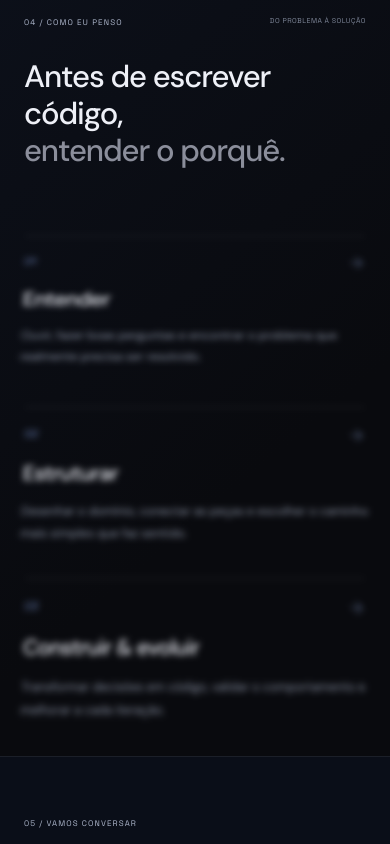
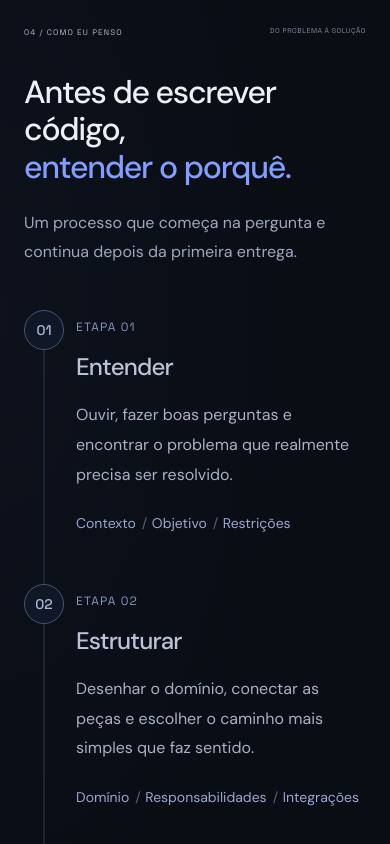
Before and after one commit to Matheus2306/Portfolio, a React (Vite) app: page / in a window 390 px wide. Shown: the part 6260-7104 px from the top of the page. Built offline with nearby package versions, Linux system fonts and the light colour scheme.

Commit message:
feat: scroll-linked process timeline

```diff
--- a/src/components/sections/Process.jsx
+++ b/src/components/sections/Process.jsx
@@ -1,47 +1,129 @@
-import { ArrowRight } from "lucide-react";
+import { useRef } from "react";
+import { motion, useReducedMotion, useScroll, useTransform } from "motion/react";
 import Reveal from "../ui/Reveal";
+import "../../styles/process-story.css";
+
+const steps = [
+  {
+    id: "entender",
+    number: "01",
+    title: "Entender",
+    text: "Ouvir, fazer boas perguntas e encontrar o problema que realmente precisa ser resolvido.",
+    focus: ["Contexto", "Objetivo", "Restrições"],
+  },
+  {
+    id: "estruturar",
+    number: "02",
+    title: "Estruturar",
+    text: "Desenhar o domínio, conectar as peças e escolher o caminho mais simples que faz sentido.",
+    focus: ["Domínio", "Responsabilidades", "Integrações"],
+  },
+  {
+    id: "construir",
+    number: "03",
+    title: "Construir & evoluir",
+    text: "Transformar decisões em código, validar o comportamento e melhorar a cada iteração.",
+    focus: ["Código", "Testes", "Feedback"],
+  },
+];
+
+function ProcessStep({ step, last, reduced }) {
+  const segmentRef = useRef(null);
+  // The segment starts at this marker and ends at the next one. Its height
+  // follows the item's real content, including wrapping and font changes.
+  const { scrollYProgress } = useScroll({
+    target: segmentRef,
+    offset: ["start 0.6", "end 0.6"],
+  });
+  const markerBackground = useTransform(scrollYProgress, [0, 0.08], ["#101827", "#294ba1"]);
+  const markerBorder = useTransform(scrollYProgress, [0, 0.08], ["#465575", "#82a1ff"]);
+  const markerColor = useTransform(scrollYProgress, [0, 0.08], ["#aab8d3", "#ffffff"]);
+  const headingColor = useTransform(scrollYProgress, [0, 0.12], ["#bac5db", "#f0f4ff"]);
+
+  return (
+    <li
+      id={`processo-${step.id}`}
+      className={`process-story-step${last ? " is-last" : ""}`}
+      aria-labelledby={`processo-${step.id}-title`}
+    >
+      <div className="process-story-segment" ref={segmentRef} aria-hidden="true">
+        <motion.span
+          className="process-story-line-fill"
+          style={{ scaleY: reduced ? 1 : scrollYProgress }}
+        />
+      </div>
+
+      <motion.span
+        className="process-story-marker"
+        aria-hidden="true"
+        style={{
+          backgroundColor: reduced ? "#294ba1" : markerBackground,
+          borderColor: reduced ? "#82a1ff" : markerBorder,
+          color: reduced ? "#ffffff" : markerColor,
+        }}
+      >
+        {step.number}
+      </motion.span>
+
+      <div className="process-story-content">
+        <span className="process-story-eyebrow">ETAPA {step.number}</span>
+        <motion.h3
+          id={`processo-${step.id}-title`}
+          style={{ color: reduced ? "#f0f4ff" : headingColor }}
+        >
+          {step.title}
+        </motion.h3>
+        <p>{step.text}</p>
+        <ul className="process-story-focus" aria-label="Foco desta etapa">
+          {step.focus.map((item) => <li key={item}>{item}</li>)}
+        </ul>
+      </div>
+    </li>
+  );
+}
 
 export default function Process() {
+  const reduced = useReducedMotion();
+
   return (
-    <section className="process-section section-shell">
-      <Reveal>
+    <section
+      id="processo"
+      className="process-section process-story section-shell"
+      aria-labelledby="process-heading"
+    >
       <div className="section-kicker">
         <span>04 / COMO EU PENSO</span>
         <span>DO PROBLEMA À SOLUÇÃO</span>
       </div>
-        <h2>
+
+      <div className="process-story-layout">
+        <div className="process-story-intro">
+          <Reveal>
+            <h2 id="process-heading">
               Antes de escrever código,
               <br />
-          <span className="muted">entender o porquê.</span>
+              <span className="process-story-heading-accent">entender o porquê.</span>
             </h2>
+            <p>
+              Um processo que começa na pergunta e continua depois da primeira entrega.
+            </p>
           </Reveal>
-      <div className="process-grid">
-        {[
-          {
-            n: "01",
-            title: "Entender",
-            text: "Ouvir, fazer boas perguntas e encontrar o problema que realmente precisa ser resolvido.",
-          },
-          {
-            n: "02",
-            title: "Estruturar",
-            text: "Desenhar o domínio, conectar as peças e escolher o caminho mais simples que faz sentido.",
-          },
-          {
-            n: "03",
-            title: "Construir & evoluir",
-            text: "Transformar decisões em código, validar o comportamento e melhorar a cada iteração.",
-          },
-        ].map((item, i) => (
-          <Reveal className="process-step" key={item.n} delay={i * 0.12}>
-            <span>
-              {item.n}
-              <ArrowRight size={18} />
-            </span>
-            <h3>{item.title}</h3>
-            <p>{item.text}</p>
-          </Reveal>
+          <div className="process-story-signature" aria-hidden="true">
+            <span />
+            <span>CLAREZA EM CADA ETAPA</span>
+          </div>
+        </div>
+
+        <ol className="process-story-steps" aria-label="Etapas do meu processo de desenvolvimento">
+          {steps.map((step, index) => (
+            <ProcessStep
+              key={step.id}
+              step={step}
+              last={index === steps.length - 1}
+              reduced={reduced}
+            />
           ))}
+        </ol>
       </div>
     </section>
   );
--- a/src/styles.css
+++ b/src/styles.css
@@ -881,40 +881,6 @@ img {
   letter-spacing: -1.7px;
   margin-top: 38px;
 }
-.process-grid {
-  display: grid;
-  grid-template-columns: repeat(3, 1fr);
-  gap: 55px;
-  margin-top: 60px;
-  perspective: 1000px;
-}
-.process-step {
-  border-top: 1px solid #ffffff1b;
-  padding-top: 20px;
-}
-.process-step > span {
-  display: flex;
-  justify-content: space-between;
-  color: #6c84bc;
-  font:
-    11px "Space Grotesk",
-    monospace;
-}
-.process-step > span svg {
-  color: #45516b;
-}
-.process-step h3 {
-  font-size: 20px;
-  letter-spacing: -0.5px;
-  margin-top: 24px;
-}
-.process-step p {
-  font-size: 12px;
-  line-height: 1.9;
-  color: #8a92a4;
-  margin-top: 13px;
-  max-width: 310px;
-}
 .contact-section {
   padding-top: 85px;
   padding-bottom: 95px;
@@ -1105,25 +1071,6 @@ img {
     transform: translateY(3px);
   }
 }
-@supports (animation-timeline: view()) {
-  @media (prefers-reduced-motion: no-preference) {
-    .process-step {
-      animation: card-depth linear both;
-      animation-timeline: view();
-      animation-range: entry 0% entry 100%;
-    }
-    @keyframes card-depth {
-      from {
-        transform: rotateX(14deg) translateY(28px);
-        filter: blur(3px);
-      }
-      to {
-        transform: rotateX(0) translateY(0);
-        filter: blur(0);
-      }
-    }
-  }
-}
 @media (min-width: 1600px) {
   .hero-copy {
     width: 62%;
@@ -1320,12 +1267,6 @@ img {
   }
   .stack-art {
     width: 210px;
-  }
-  .process-grid {
-    gap: 25px;
-  }
-  .process-step h3 {
-    font-size: 18px;
   }
   .contact-section h2 {
     font-size: 67px;
@@ -1580,20 +1521,6 @@ img {
     letter-spacing: -1.1px;
     margin-top: 30px;
   }
-  .process-grid {
-    grid-template-columns: 1fr;
-    gap: 32px;
-    margin-top: 35px;
-  }
-  .process-step h3 {
-    font-size: 21px;
-    margin-top: 15px;
-  }
-  .process-step p {
-    max-width: none;
-    font-size: 12px;
-    margin-top: 10px;
-  }
   .contact-section {
     padding-top: 60px;
     padding-bottom: 55px;
--- /dev/null
+++ b/src/styles/process-story.css
@@ -0,0 +1,190 @@
+.process-section.process-story {
+  padding-top: 92px;
+  padding-bottom: 96px;
+  background: radial-gradient(ellipse at 0% 30%, #527bff09, transparent 55%), #0a0d14;
+}
+
+.process-story-layout {
+  display: grid;
+  grid-template-columns: minmax(0, 1fr) minmax(0, 1.12fr);
+  align-items: start;
+  gap: clamp(48px, 8vw, 128px);
+  margin-top: 54px;
+}
+
+.process-story-intro { min-width: 0; }
+
+.process-story .process-story-intro h2 {
+  margin-top: 0;
+  font-size: clamp(2rem, 3.4vw, 3.25rem);
+  line-height: 1.18;
+  letter-spacing: -0.04em;
+  max-width: 540px;
+}
+
+.process-story-heading-accent { color: #829fff; }
+
+.process-story-intro p {
+  max-width: 360px;
+  margin-top: 26px;
+  color: #9ca9c1;
+  font-size: 1rem;
+  line-height: 1.8;
+}
+
+.process-story-signature {
+  display: flex;
+  align-items: center;
+  gap: 14px;
+  margin-top: 42px;
+  color: #8191b2;
+  font: 0.75rem "Space Grotesk", sans-serif;
+  letter-spacing: 0.09em;
+}
+
+.process-story-signature > span:first-child {
+  width: 34px;
+  height: 1px;
+  background: #6b8aff80;
+}
+
+.process-story-steps {
+  position: relative;
+  margin: 0;
+  padding: 0;
+  list-style: none;
+}
+
+.process-story-step {
+  position: relative;
+  min-height: 270px;
+  padding: 0 0 70px 78px;
+  scroll-margin-top: 140px;
+}
+
+.process-story-step.is-last {
+  min-height: 0;
+  padding-bottom: 0;
+}
+
+.process-story-segment {
+  position: absolute;
+  z-index: 0;
+  left: 19px;
+  top: 20px;
+  bottom: -20px;
+  width: 2px;
+  background: #52648840;
+}
+
+.process-story-line-fill {
+  position: absolute;
+  inset: 0;
+  background: linear-gradient(to bottom, #476edf, #91abff);
+  transform-origin: center top;
+}
+
+/* Keep the final segment measurable for its marker, without extending the line. */
+.process-story-step.is-last .process-story-segment { visibility: hidden; }
+
+.process-story-marker {
+  position: absolute;
+  z-index: 1;
+  left: 0;
+  top: 0;
+  display: grid;
+  place-items: center;
+  width: 40px;
+  height: 40px;
+  border: 1px solid #465575;
+  border-radius: 50%;
+  background: #101827;
+  color: #aab8d3;
+  font: 500 0.875rem "Space Grotesk", sans-serif;
+}
+
+.process-story-content { min-width: 0; padding-top: 4px; }
+
+.process-story-eyebrow {
+  color: #8497bf;
+  font: 0.75rem "Space Grotesk", sans-serif;
+  letter-spacing: 0.1em;
+}
+
+.process-story-content h3 {
+  margin: 14px 0 0;
+  font-size: clamp(1.625rem, 2.6vw, 2.25rem);
+  font-weight: 500;
+  line-height: 1.25;
+  letter-spacing: -0.035em;
+}
+
+.process-story-content > p {
+  max-width: 460px;
+  margin: 18px 0 0;
+  color: #a6b2c8;
+  font-size: 1rem;
+  line-height: 1.85;
+}
+
+.process-story-focus {
+  display: flex;
+  flex-wrap: wrap;
+  gap: 8px 20px;
+  margin: 23px 0 0;
+  padding: 0;
+  list-style: none;
+}
+
+.process-story-focus li {
+  position: relative;
+  color: #96a9d3;
+  font-size: 0.875rem;
+  line-height: 1.7;
+}
+
+.process-story-focus li + li::before {
+  content: "/";
+  position: absolute;
+  left: -12px;
+  color: #536381;
+}
+
+@media (min-width: 1000px) and (min-height: 760px) and (prefers-reduced-motion: no-preference) {
+  .process-story-intro { position: sticky; top: 140px; }
+}
+
+@media (max-width: 999px) {
+  .process-story-layout { gap: 40px; }
+  .process-story-step { padding-left: 62px; }
+}
+
+@media (max-width: 899px) {
+  .process-section.process-story { padding-top: 70px; padding-bottom: 72px; }
+  .process-story-layout { grid-template-columns: 1fr; gap: 44px; margin-top: 36px; }
+  .process-story .process-story-intro h2 { max-width: 620px; font-size: clamp(2rem, 5vw, 2.875rem); }
+  .process-story-intro p { max-width: 520px; margin-top: 22px; }
+  .process-story-signature { display: none; }
+  .process-story-step { min-height: 0; padding-bottom: 48px; }
+  .process-story-content > p { max-width: 560px; }
+}
+
+@media (max-width: 420px) {
+  .process-story-step { padding-left: 52px; }
+  .process-story-content h3 { font-size: 1.5rem; }
+  .process-story-focus { column-gap: 16px; }
+  .process-story-focus li + li::before { left: -10px; }
+}
+
+@media (max-height: 700px) and (min-width: 900px) {
+  .process-section.process-story { padding-top: 64px; padding-bottom: 64px; }
+  .process-story-step { min-height: 0; padding-bottom: 44px; }
+  .process-story-step.is-last { padding-bottom: 0; }
+}
+
+@media (prefers-reduced-motion: reduce) {
+  .process-story-intro { position: static; }
+  .process-story-line-fill { transform: scaleY(1) !important; }
+  .process-story-marker { background: #294ba1 !important; border-color: #82a1ff !important; color: #fff !important; }
+  .process-story-content h3 { color: #f0f4ff !important; }
+}
```
Also changed, not shown: 1 other file (tests, documents, lock files or other folders). Lines whose indentation alone changed are shown as unchanged.
